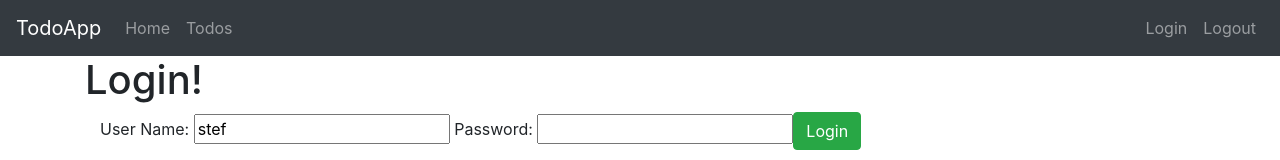
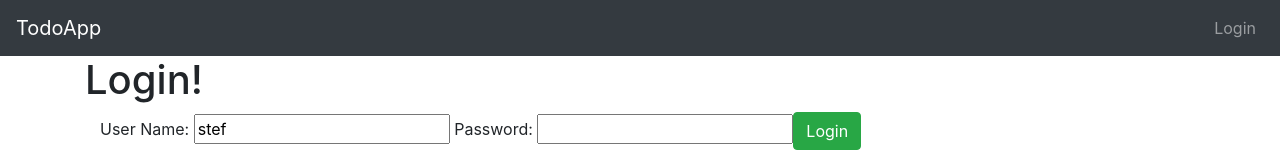
Before and after one commit to StefanJB1995/FullStack-TodoApp, an Angular app in the folder frontend/todo/: page / in a window 1280 px wide. Shown: the top 160 px of the page. Built offline with nearby package versions, Linux system fonts and the light colour scheme.

Commit message:
auth + menu

```diff
--- a/frontend/todo/src/app/menu/menu.component.html
+++ b/frontend/todo/src/app/menu/menu.component.html
@@ -2,13 +2,13 @@
     <nav class="navbar navbar-expand-md navbar-dark bg-dark">
         <div><a routerLink="welcome/stef" class="navbar-brand">TodoApp</a></div>
         <ul class="navbar-nav">
-            <li><a routerLink="welcome/stef" class="nav-link">Home</a></li>
-            <li><a routerLink="todos" class="nav-link">Todos</a></li>
+            <li><a *ngIf="auth.isLoggedIn()" routerLink="welcome/stef" class="nav-link">Home</a></li>
+            <li><a *ngIf="auth.isLoggedIn()" routerLink="todos" class="nav-link">Todos</a></li>
         </ul>
 
         <ul class="navbar-nav navbar-collapse justify-content-end">
-            <li><a routerLink="login" class="nav-link">Login</a></li>
-            <li><a routerLink="logout" class="nav-link">Logout</a></li>
+            <li><a *ngIf="!auth.isLoggedIn()" routerLink="login" class="nav-link">Login</a></li>
+            <li><a *ngIf="auth.isLoggedIn()" routerLink="logout" class="nav-link">Logout</a></li>
         </ul>
     </nav>
 </header>
--- a/frontend/todo/src/app/menu/menu.component.ts
+++ b/frontend/todo/src/app/menu/menu.component.ts
@@ -1,10 +1,20 @@
-import { Component } from '@angular/core';
+import { Component, OnInit } from '@angular/core';
+import { HardcodedAuthenticationService } from '../service/hardcoded-authentication.service';
 
 @Component({
   selector: 'app-menu',
   templateUrl: './menu.component.html',
   styleUrls: ['./menu.component.css']
 })
-export class MenuComponent {
+export class MenuComponent implements OnInit {
+
+  //isLoggedIn: boolean = false;
+
+  constructor(public auth:HardcodedAuthenticationService) { }
+
+  ngOnInit(): void {
+    //this.isLoggedIn = this.auth.isLoggedIn();
+
+  }
 
 }
--- a/frontend/todo/src/app/service/hardcoded-authentication.service.ts
+++ b/frontend/todo/src/app/service/hardcoded-authentication.service.ts
@@ -9,10 +9,16 @@ export class HardcodedAuthenticationService {
 
   authenticate(username: string, password: string) {
     if (username === "stef" && password === "abc") {
+      sessionStorage.setItem("authenticatedUser", username);
       return true;
     }
     else {
       return false;
     }
   }
+
+  isLoggedIn() {
+    let user = sessionStorage.getItem("authenticatedUser")
+    return !(user === null);
+  }
 }
```
